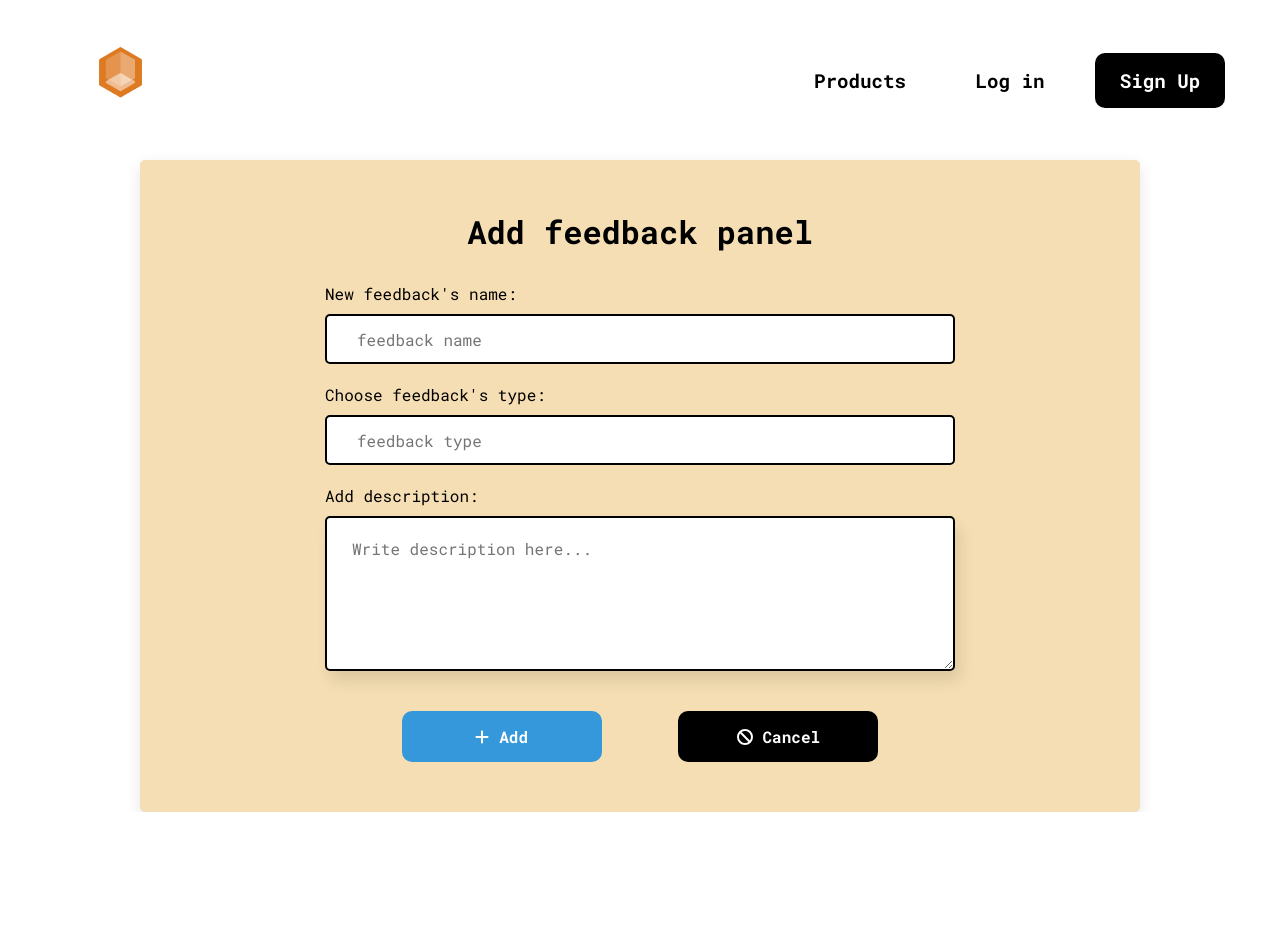
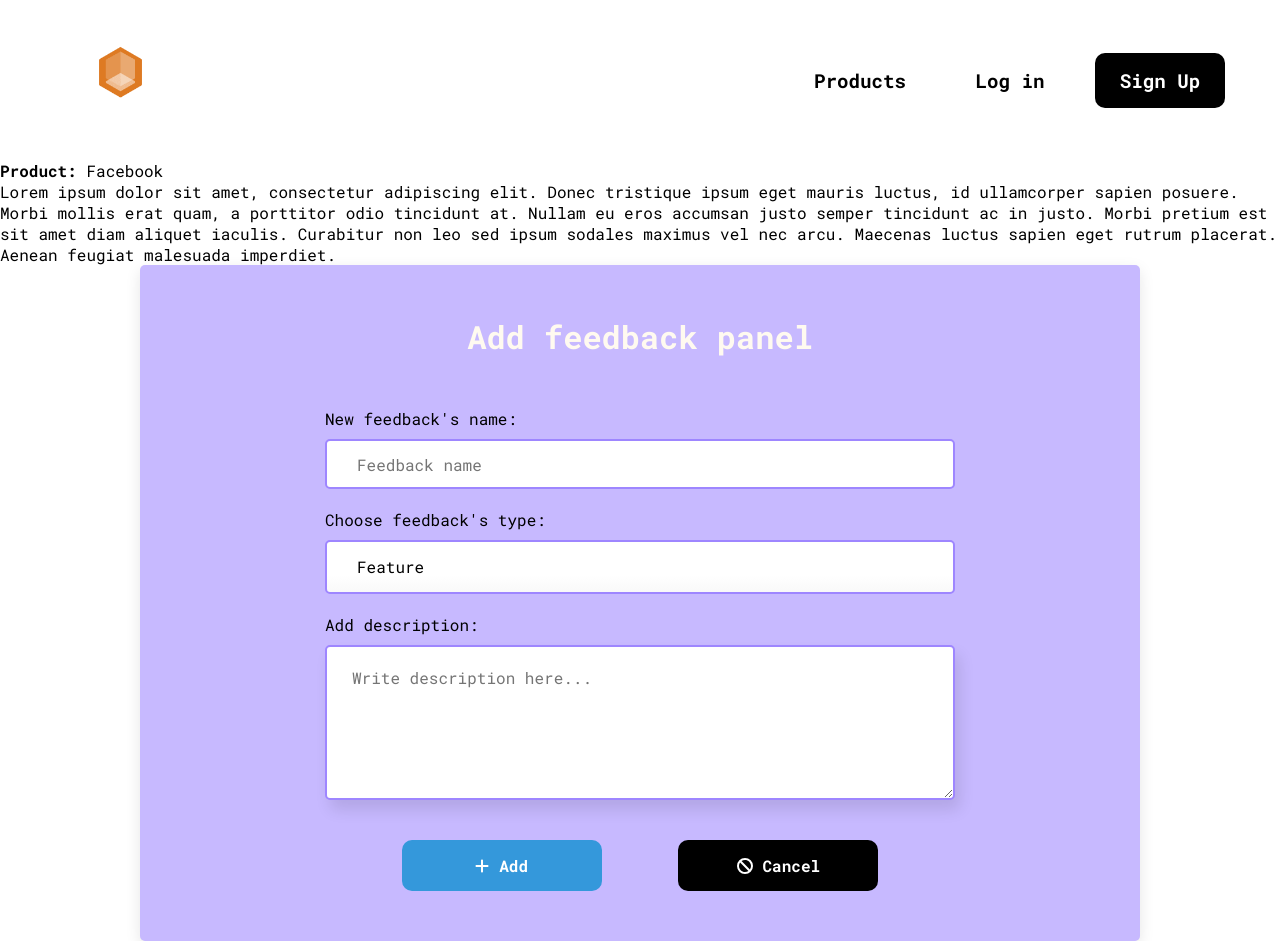
Before and after one commit to snyggme/product-feedback, a React (Create React App) app: page /products/facebook/add in a window 1280 px wide. Before the commit the page ends 812 px from the top, so only its background shows below. Built offline with nearby package versions, Linux system fonts and the light colour scheme.

Commit message:
styled add feedback panel

```diff
--- a/src/components/AddFeedback.js
+++ b/src/components/AddFeedback.js
@@ -1,22 +1,24 @@
 import { useState, useRef } from 'react';
 import { FontAwesomeIcon } from '@fortawesome/react-fontawesome';
 import { faAdd, faCancel } from '@fortawesome/free-solid-svg-icons';
+import { useParams } from 'react-router-dom';
+import { getProduct } from '../utils/products';
 
 const iconStyle = {
     paddingRight: '10px'
 }
 
-function AddFeedback() {
+function AddFeedback({ products: {items} }) {
     const [text, setText] = useState('');
 
-
+    const { productId } = useParams();
+    const { name, description } = getProduct(items, productId);
 
     const handleTextArea = (e) => {
         setText(e.target.value)
     }
 
     const inputName = useRef(null);
-    const inputPass = useRef(null);
     const textArea = useRef(null);
 
     const handleSubmit = (e) => {
@@ -25,6 +27,11 @@ function AddFeedback() {
 
   	return (
         <div className='add-feedback-panel'>
+            <div className='selected-product'>
+                <div className="name"><b>Product: </b>{name}</div>
+                <div className="desc">{description}</div>
+            </div>
+            <div className='panel-form'>
                 <h1>Add feedback panel</h1>
                 <form id='add-feedback-form' onSubmit={handleSubmit}>
                     <div>
@@ -34,18 +41,21 @@ function AddFeedback() {
                             ref={inputName}
                             type="text"
                             id="name"
-                        placeholder="feedback name"
+                            placeholder="Feedback name"
                         />
                     </div>
-                <div>
+                    <div className='choose-type'>
                         <label for="type">Choose feedback's type:</label><br/>
-                    <input
-                        required
-                        ref={inputPass}
-                        type="feature"
-                        id="type"
-                        placeholder="feedback type"
-                    />
+                        <div className='select'>
+                            <select id="standard-select">
+                                <option value="Feature">Feature</option>
+                                <option value="UI">UI</option>
+                                <option value="UX">UX</option>
+                                <option value="Enhancement">Enhancement</option>
+                                <option value="Bug">Bug</option>
+                            </select>
+                            <span className="focus"></span>
+                        </div>
                     </div>
                     <div className='textarea-container'>
                         <div>
@@ -71,6 +81,7 @@ function AddFeedback() {
                     </div>
                 </form>
             </div>
+        </div>
   	);
 }
 
--- a/src/containers/ProductsContainer.js
+++ b/src/containers/ProductsContainer.js
@@ -34,7 +34,7 @@ function ProductsContainer(props) {
             <Route path='/' element={<Products {...props} />} />
             <Route path=':productId' element={<Feedbacks {...props} />} />
             <Route path=':productId/comments/:feedbackId' element={<Comments {...props} />} />
-            <Route path=':productId/add' element={<AddFeedback />} />
+            <Route path=':productId/add' element={<AddFeedback {...props} />} />
             <Route
                 path="*"
                 element={
--- a/src/styles/index.scss
+++ b/src/styles/index.scss
@@ -262,7 +262,7 @@ div.go-back-button {
 	display: grid;
 	grid-template-columns: repeat(auto-fill, minmax(350px, 1fr));
 	gap: 50px;
-	padding: 10px 200px;
+	padding: 50px 200px;
 
 	.product-item {
 		border-radius: 5px;
@@ -589,13 +589,14 @@ div.go-back-button {
 			border: 2px solid black;
 			border-radius: 5px;
 			box-shadow: 5px 10px 15px 0px rgba(0,0,0,0.1);
+			outline: none;
 
 			&:hover {
 				border-color:#7864ED;
 			}
 
 			&:focus {
-				outline-color: #751692;
+				border-color: #751692;
 			}
 		}
 
@@ -639,13 +640,14 @@ div.go-back-button {
 		resize: none;
 		border: 2px solid black;
 		border-radius: 5px;
+		outline: none;
 
 		&:hover {
 			border-color:#7864ED;
 		}
 
 		&:focus {
-			outline-color: #751692;
+			border-color: #751692;
 		}
 	}
 
@@ -682,10 +684,15 @@ div.go-back-button {
 }
 
 .add-feedback-panel {
+	.selected-product {
+
+	}
+
+	.panel-form {
 		max-width: 1000px;
 		margin: 0 auto;
 		padding: 50px 50px;
-	background-color: wheat;
+		background-color: #c7b9ff;
 		border-radius: 5px;
 		box-shadow: 0 5px 15px 0px rgba(0,0,0,0.1);
 		display: grid;
@@ -693,9 +700,9 @@ div.go-back-button {
 		justify-content: center;
 
 		h1 {
-		padding-bottom: 30px;
+			padding-bottom: 50px;
 			text-align: center;
-	}
+			color: floralwhite;
 		}
 
 		#add-feedback-form {
@@ -713,17 +720,76 @@ div.go-back-button {
 					height: 50px;
 					margin: 0 auto;
 					padding-left: 30px;
-			border: 2px solid black;
+					border: 2px solid #9E86FF;
 					border-radius: 5px;
 
-			&:hover, &:focus {
-				border: 2px solid #c7b9ff;
+					&:hover {
+						border: 2px solid #751692;
+					}
+
+					&:focus {
+						border: 2px solid black;
 					}
 				}
 
 				label {
 					display: inline-block;
 					padding-bottom: 10px;
+				}
+			}
+
+			.choose-type {
+				select {
+					appearance: none;
+					background-color: transparent;
+					border: none;
+					margin: 0;
+					width: 100%;
+					cursor: inherit;
+					line-height: inherit;
+					outline: none;
+					height: 50px;
+
+					&:focus + .focus {
+						position: absolute;
+						top: -2px;
+						left: -2px;
+						right: -2px;
+						bottom: -2px;
+						border: 2px solid black;
+						border-radius: inherit;
+					}
+				}
+
+				.select {
+					width: 100%;
+					border: 2px solid #9E86FF;
+					border-radius: 5px;
+					padding: 0px 30px;
+					cursor: pointer;
+					background-color: #fff;
+					background-image: linear-gradient(to top, #f9f9f9, #fff 33%);
+					display: grid;
+					grid-template-areas: "select";
+					align-items: center;
+					position: relative;
+
+					&:hover {
+						border-color:#751692;
+					}
+
+					&:after {
+						justify-self: end;
+						content: "";
+						width: 0.8em;
+						height: 0.5em;
+						background-color: var(--select-arrow);
+						clip-path: polygon(100% 0%, 0 0%, 50% 100%);
+					}
+				}
+
+				select, .select:after {
+					grid-area: select;
 				}
 			}
 
@@ -736,23 +802,22 @@ div.go-back-button {
 					width: 100%;
 
 					textarea {
-				// grid-column: 1/3;
 						width: 100%;
 						min-height: 155px;
 						padding: 20px 25px;
 						resize: none;
-				border: 2px solid black;
+						border: 2px solid #9E86FF;
 						border-radius: 5px;
 						box-shadow: 5px 10px 15px 0px rgba(0,0,0,0.1);
 						resize: vertical;
-
+						outline: none;
 
 						&:hover {
 							border-color:#7864ED;
 						}
 
 						&:focus {
-					outline-color: #751692;
+							border-color: black;
 						}
 					}
 				}
@@ -764,17 +829,15 @@ div.go-back-button {
 					button {
 						width: 200px;
 					}
-
-			button:nth-child(1) {
-				// margin-left: auto;
-			}
-
-			button:nth-child(2) {
-				// margin-right: auto;
 				}
 			}
 		}
 	}
+}
+
+
+
+
 
 
 
```
Lines whose indentation alone changed are shown as unchanged.
